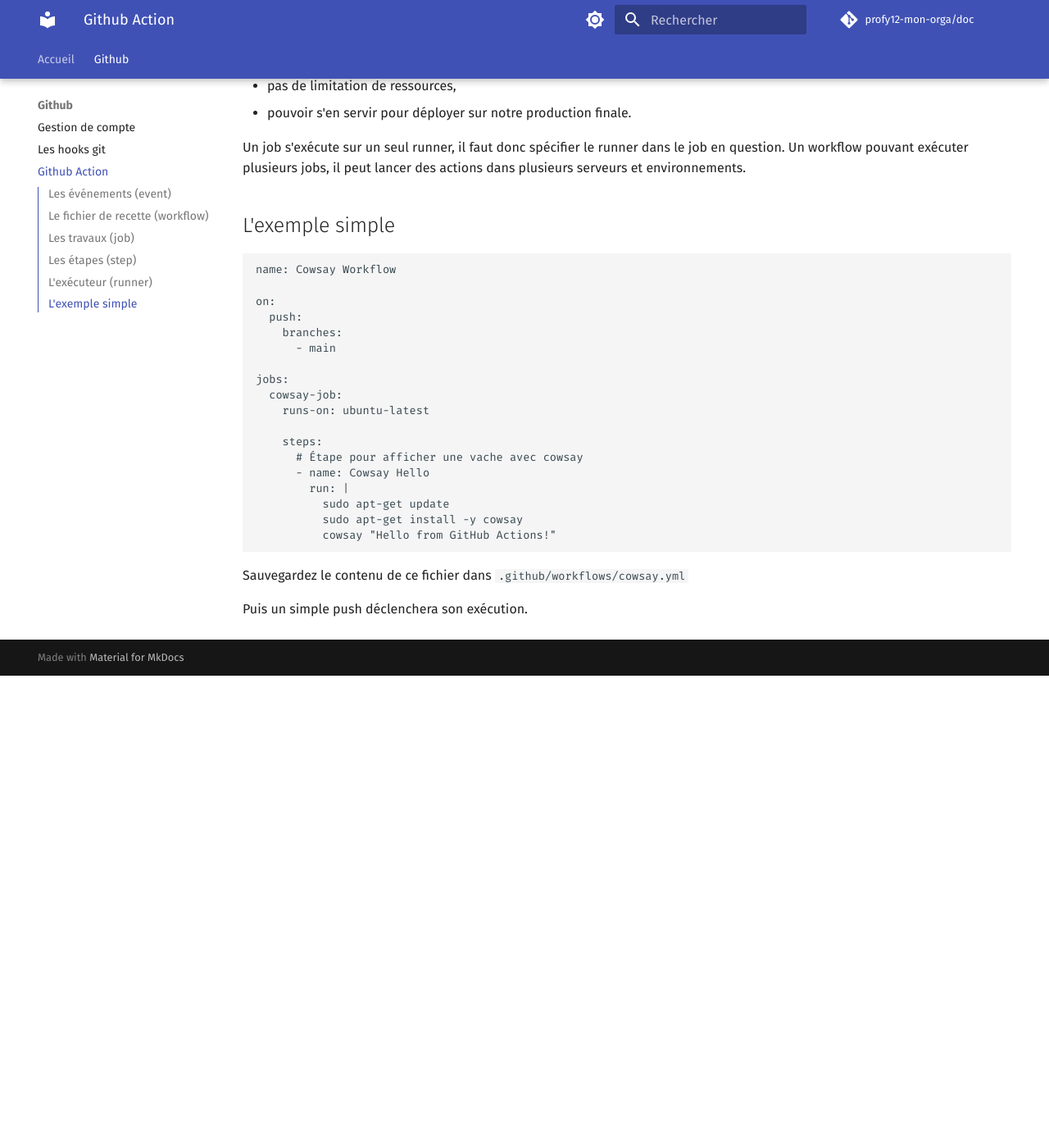
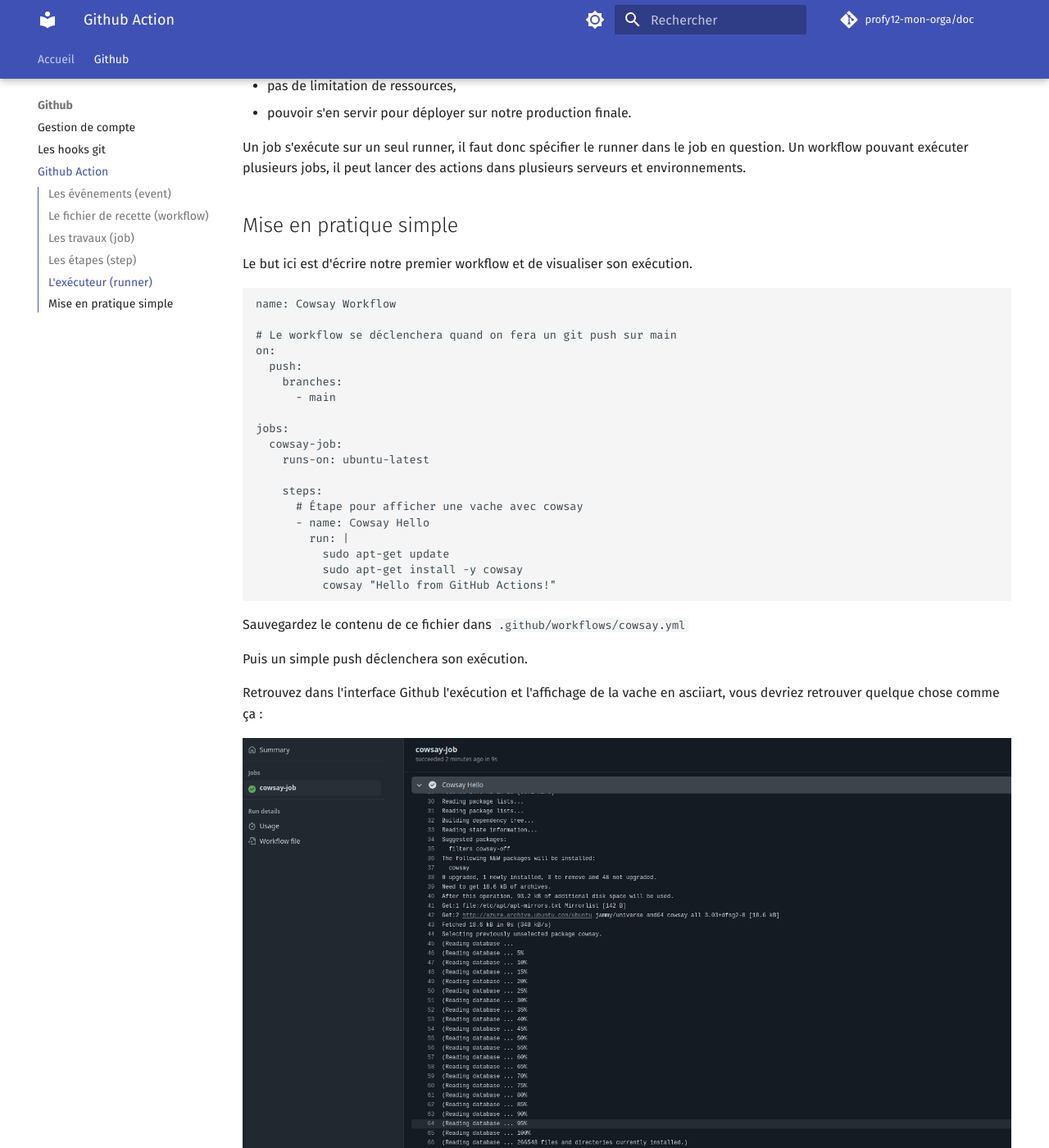
Before and after one commit to profy12-mon-orga/doc, an MkDocs documentation site: the page built from docs/github/ga.md, in a window 1280 px wide and 1400 px high, scrolled down 2292 px. Shown: the whole window at 82% size. Built offline with MkDocs 1.6.1 and Material for MkDocs 9.7.7, drawn with Linux system fonts in a browser that asks for light colours; comment, search, counter and statistics services are not loaded; before the commit the page ends 3116 px from its top, so only the background shows below that.

````diff
--- a/docs/github/ga.md
+++ b/docs/github/ga.md
@@ -81,11 +81,14 @@ L'utilisation du local runner a deux gros avantages :
 
 Un job s'exécute sur un seul runner, il faut donc spécifier le runner dans le job en question. Un workflow pouvant exécuter plusieurs jobs, il peut lancer des actions dans plusieurs serveurs et environnements.
 
-## L'exemple simple
+## Mise en pratique simple
+
+Le but ici est d'écrire notre premier workflow et de visualiser son exécution.
 
 ```
 name: Cowsay Workflow
 
+# Le workflow se déclenchera quand on fera un git push sur main
 on:
   push:
     branches:
@@ -107,3 +110,7 @@ jobs:
 Sauvegardez le contenu de ce fichier dans `.github/workflows/cowsay.yml`
 
 Puis un simple push déclenchera son exécution.
+
+Retrouvez dans l'interface Github l'exécution et l'affichage de la vache en asciiart, vous devriez retrouver quelque chose comme ça :
+
+![Affichage attendu](cowsay-first.png)
````
Also changed, not shown: README.md (+3 -2 lines), docs/github/cowsay-first.png (added).
